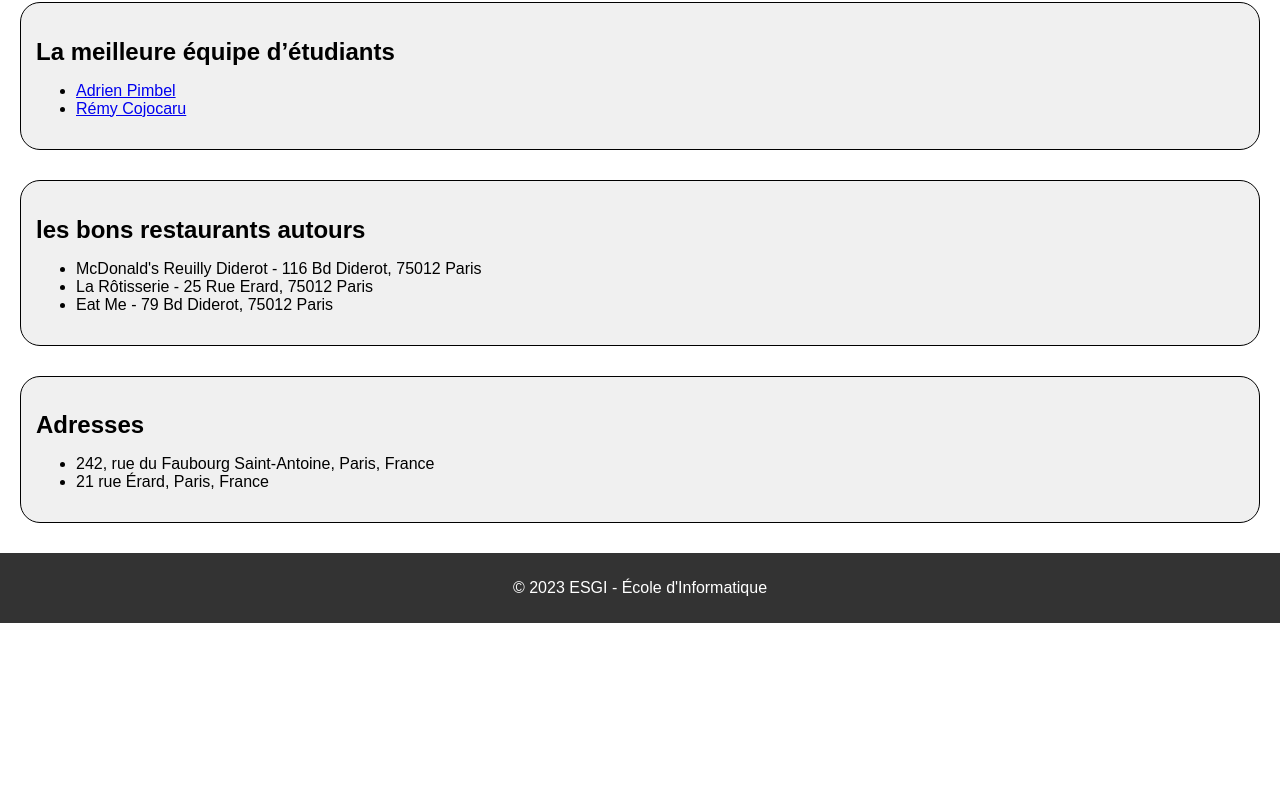
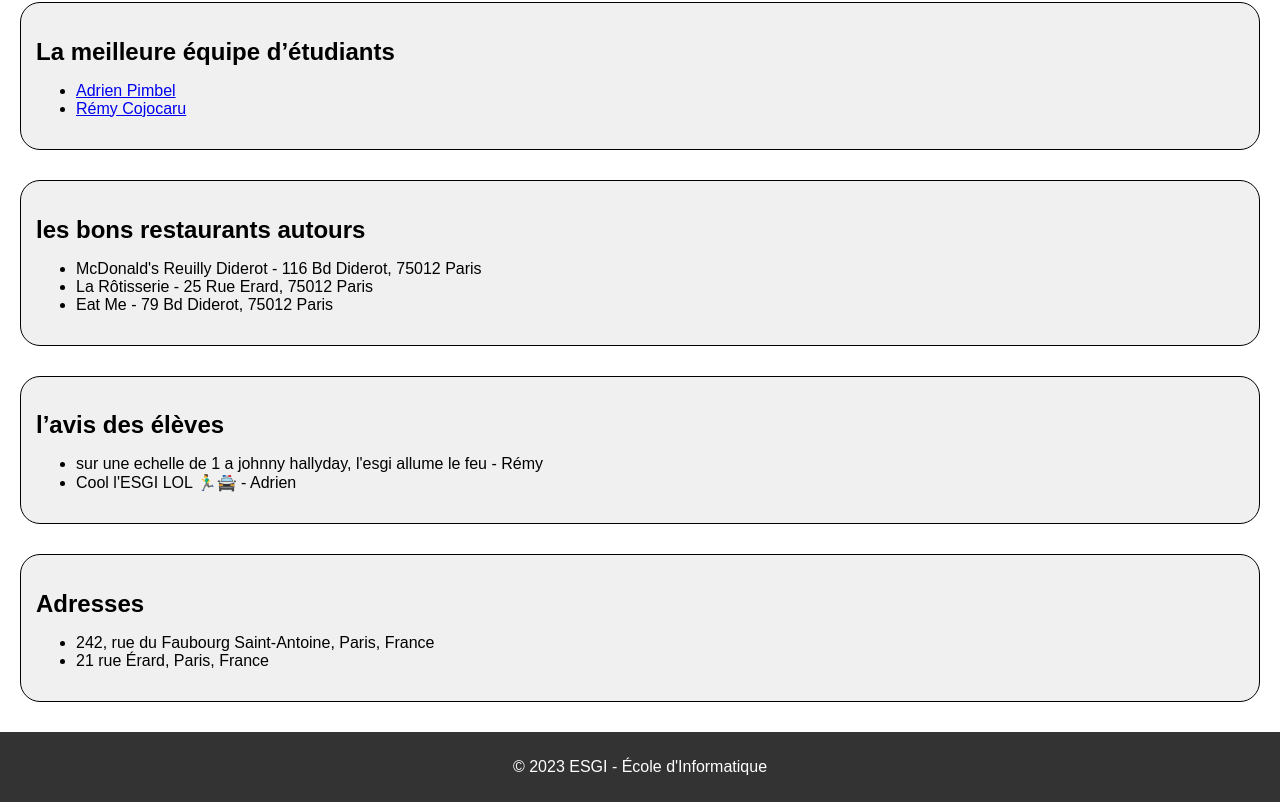
Before and after one commit to bori-to/TP_Git, a plain HTML site: page src/index.html in a window 1280 px wide. Shown: the part 794-1596 px from the top of the page. Before the commit the page ends 1417 px from the top, so only its background shows below. Drawn offline with Linux system fonts and the light colour scheme.

Commit message:
add liste à puce avis_eleves

```diff
--- a/src/index.html
+++ b/src/index.html
@@ -55,6 +55,14 @@
       </ul>
     </section>
 
+    <section id="avis_eleves">
+      <h2>l’avis des élèves</h2>
+      <ul>
+        <li>sur une echelle de 1 a johnny hallyday, l'esgi allume le feu - Rémy</li>
+        <li>Cool l'ESGI LOL 🏃‍♂️🚔 - Adrien</li>
+      </ul>
+    </section>
+
     <section id="address">
       <h2>Adresses</h2>
       <ul>
```
